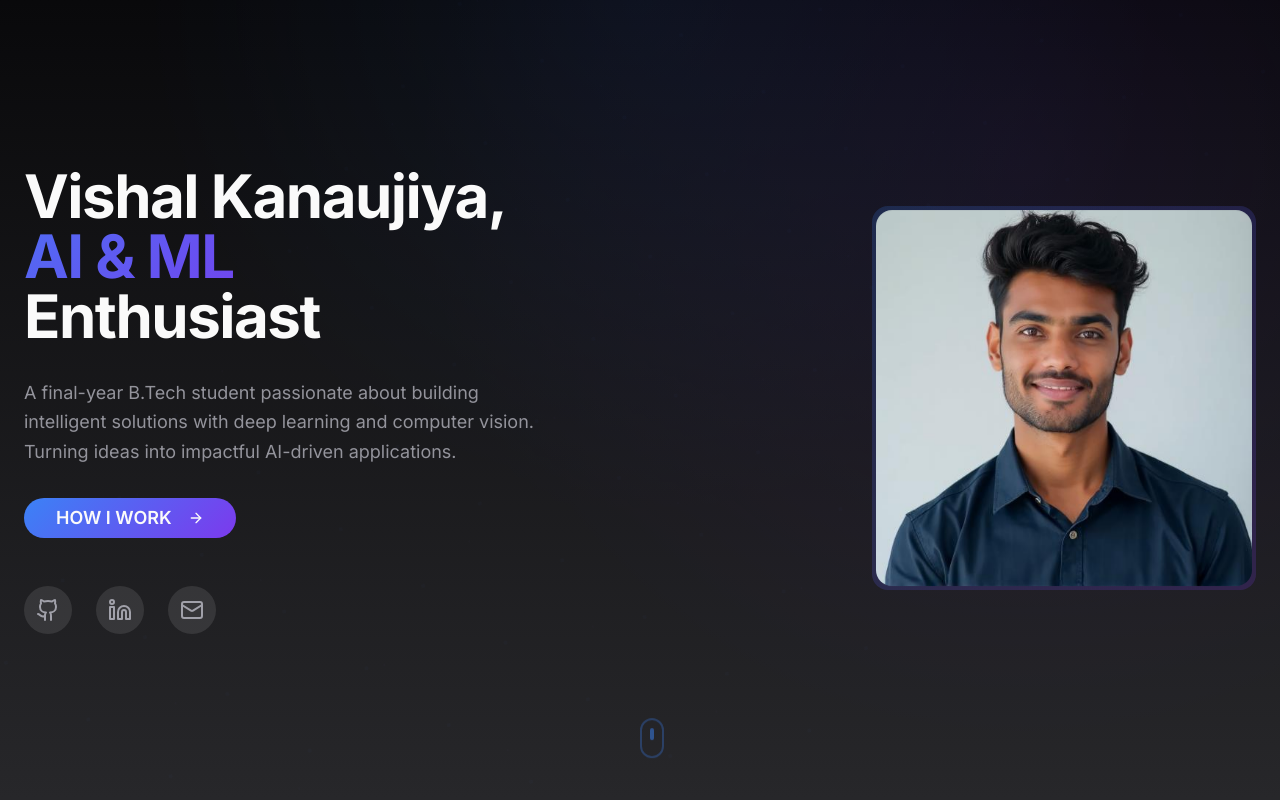
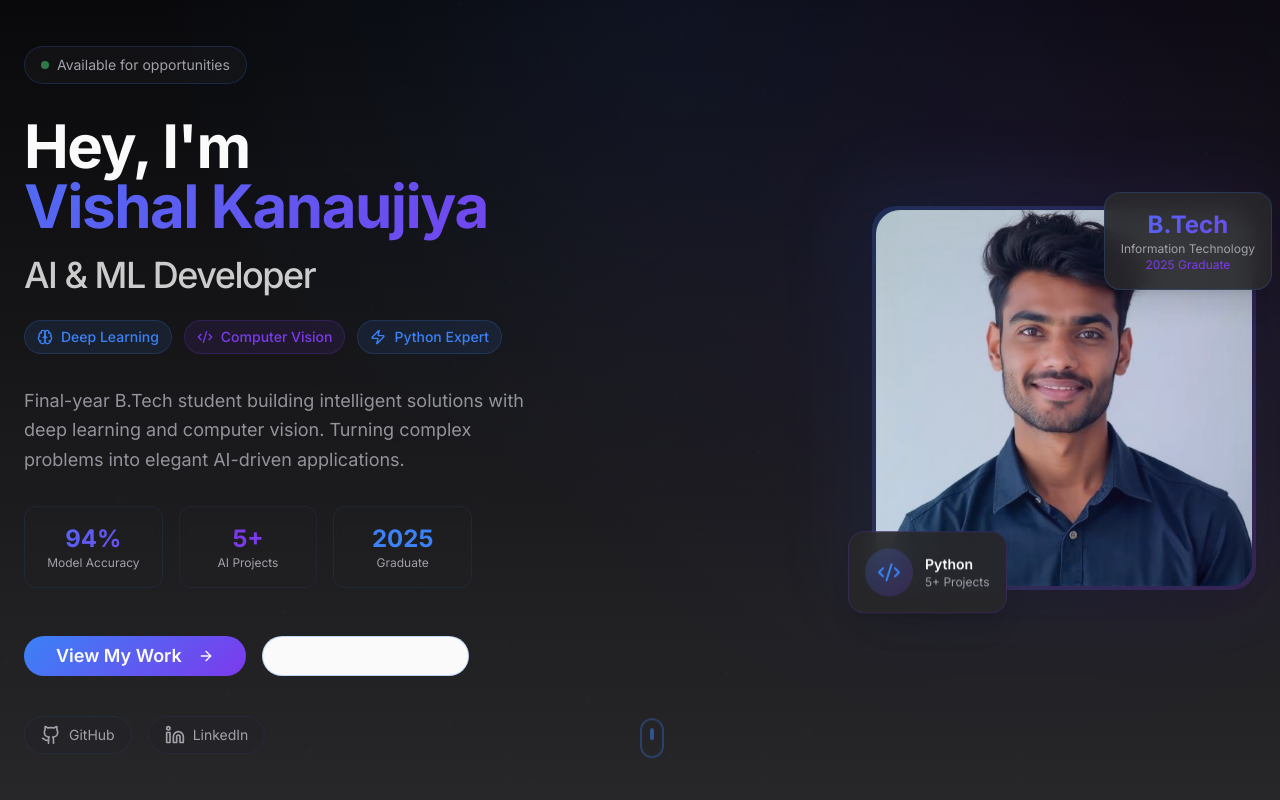
Before and after one commit to vishalkk098/vishalk-visionary-port, a React (Vite) app: page / in a window 1280 px wide. Shown: the top 800 px of the page. Built offline with nearby package versions, Linux system fonts and the light colour scheme.

Commit message:
Enhance hero section UI
Update hero section with modern UI elements and design.

```diff
--- a/src/components/portfolio/HeroSection.tsx
+++ b/src/components/portfolio/HeroSection.tsx
@@ -1,5 +1,5 @@
 import { Button } from "@/components/ui/button";
-import { ArrowRight, Download, Github, Linkedin, Mail } from "lucide-react";
+import { ArrowRight, Download, Github, Linkedin, Mail, Code2, Brain, Zap } from "lucide-react";
 import profileImage from "@/assets/vishal-profile.jpg";
 
 const HeroSection = () => {
@@ -19,73 +19,148 @@ const HeroSection = () => {
 
           {/* Left Content */}
           <div className="space-y-8 text-left">
+            {/* Status Badge */}
+            <div className="inline-flex items-center gap-2 px-4 py-2 rounded-full bg-card-dark/30 backdrop-blur-md border border-primary/20">
+              <div className="w-2 h-2 bg-green-400 rounded-full animate-pulse"></div>
+              <span className="text-sm text-muted-foreground-dark">Available for opportunities</span>
+            </div>
+
             {/* Name & Title */}
-            <div className="space-y-4">
+            <div className="space-y-6">
               <h1 className="text-4xl lg:text-6xl font-bold tracking-tight leading-tight">
-                <span className="text-foreground-dark">Vishal</span>{" "}
-                <span className="text-foreground-dark">Kanaujiya,</span>
+                <span className="text-foreground-dark">Hey, I'm</span>
                 <br />
-                <span className="text-gradient">AI & ML</span>
+                <span className="text-gradient">Vishal Kanaujiya</span>
                 <br />
-                <span className="text-foreground-dark">Enthusiast</span>
+                <span className="text-foreground-dark/80 text-3xl lg:text-4xl font-medium">
+                  AI & ML Developer
+                </span>
               </h1>
+
+              {/* Specialization Tags */}
+              <div className="flex flex-wrap gap-3 mt-4">
+                <div className="flex items-center gap-2 px-3 py-1.5 rounded-full bg-primary/10 border border-primary/20">
+                  <Brain className="w-4 h-4 text-primary" />
+                  <span className="text-sm text-primary font-medium">Deep Learning</span>
+                </div>
+                <div className="flex items-center gap-2 px-3 py-1.5 rounded-full bg-accent-purple/10 border border-accent-purple/20">
+                  <Code2 className="w-4 h-4 text-accent-purple" />
+                  <span className="text-sm text-accent-purple font-medium">Computer Vision</span>
+                </div>
+                <div className="flex items-center gap-2 px-3 py-1.5 rounded-full bg-primary/10 border border-primary/20">
+                  <Zap className="w-4 h-4 text-primary" />
+                  <span className="text-sm text-primary font-medium">Python Expert</span>
+                </div>
+              </div>
             </div>
 
             {/* Bio Tagline */}
             <p className="text-lg text-muted-foreground-dark/90 max-w-lg leading-relaxed">
-              A final-year B.Tech student passionate about building intelligent solutions
-              with deep learning and computer vision. Turning ideas into impactful AI-driven applications.
+              Final-year B.Tech student building intelligent solutions with deep learning and computer vision.
+              Turning complex problems into elegant AI-driven applications.
             </p>
 
-            {/* CTA Button */}
-            <div className="flex items-center gap-4">
+            {/* Stats Cards */}
+            <div className="grid grid-cols-3 gap-4 max-w-md">
+              <div className="text-center p-4 rounded-xl bg-card-dark/20 backdrop-blur-sm border border-primary/10">
+                <div className="text-2xl font-bold text-gradient">94%</div>
+                <div className="text-xs text-muted-foreground-dark">Model Accuracy</div>
+              </div>
+              <div className="text-center p-4 rounded-xl bg-card-dark/20 backdrop-blur-sm border border-accent-purple/10">
+                <div className="text-2xl font-bold text-accent-purple">5+</div>
+                <div className="text-xs text-muted-foreground-dark">AI Projects</div>
+              </div>
+              <div className="text-center p-4 rounded-xl bg-card-dark/20 backdrop-blur-sm border border-primary/10">
+                <div className="text-2xl font-bold text-primary">2025</div>
+                <div className="text-xs text-muted-foreground-dark">Graduate</div>
+              </div>
+            </div>
+
+            {/* CTA Buttons */}
+            <div className="flex flex-col sm:flex-row gap-4 pt-4">
               <Button
                 onClick={() => scrollToSection('portfolio')}
-                className="tech-button px-8 py-3 text-lg font-semibold rounded-full"
+                className="tech-button px-8 py-3 text-lg font-semibold rounded-full group"
               >
-                HOW I WORK
-                <ArrowRight className="ml-2 h-5 w-5" />
+                View My Work
+                <ArrowRight className="ml-2 h-5 w-5 group-hover:translate-x-1 transition-transform" />
+              </Button>
+              <Button
+                variant="outline"
+                onClick={() => scrollToSection('contact')}
+                className="px-8 py-3 text-lg font-semibold rounded-full border-primary/30 text-foreground-dark hover:bg-primary/10 backdrop-blur-sm"
+              >
+                <Mail className="mr-2 h-5 w-5" />
+                Get In Touch
               </Button>
             </div>
 
             {/* Social Links */}
-            <div className="flex gap-6 pt-4">
+            <div className="flex gap-4 pt-2">
               <a
                 href="https://github.com/vishalkk098"
                 target="_blank"
                 rel="noopener noreferrer"
-                className="p-3 rounded-full bg-card/10 hover:bg-primary/20 transition-all duration-300 hover:scale-110 group"
+                className="flex items-center gap-2 px-4 py-2 rounded-full bg-card-dark/20 backdrop-blur-sm border border-primary/10 hover:border-primary/30 transition-all duration-300 hover:scale-105 group"
               >
-                <Github className="h-6 w-6 text-muted-foreground-dark group-hover:text-primary transition-colors" />
+                <Github className="h-5 w-5 text-muted-foreground-dark group-hover:text-primary transition-colors" />
+                <span className="text-sm text-muted-foreground-dark group-hover:text-primary">GitHub</span>
               </a>
               <a
                 href="https://linkedin.com/in/vishal-kanaujiya-390654291"
                 target="_blank"
                 rel="noopener noreferrer"
-                className="p-3 rounded-full bg-card/10 hover:bg-primary/20 transition-all duration-300 hover:scale-110 group"
+                className="flex items-center gap-2 px-4 py-2 rounded-full bg-card-dark/20 backdrop-blur-sm border border-accent-purple/10 hover:border-accent-purple/30 transition-all duration-300 hover:scale-105 group"
               >
-                <Linkedin className="h-6 w-6 text-muted-foreground-dark group-hover:text-primary transition-colors" />
-              </a>
-              <a
-                href="mailto:vishalkannaujiya144@gmail.com"
-                className="p-3 rounded-full bg-card/10 hover:bg-primary/20 transition-all duration-300 hover:scale-110 group"
-              >
-                <Mail className="h-6 w-6 text-muted-foreground-dark group-hover:text-primary transition-colors" />
+                <Linkedin className="h-5 w-5 text-muted-foreground-dark group-hover:text-accent-purple transition-colors" />
+                <span className="text-sm text-muted-foreground-dark group-hover:text-accent-purple">LinkedIn</span>
               </a>
             </div>
           </div>
 
-          {/* Right Content - Profile Image */}
+          {/* Right Content - Enhanced Profile Section */}
           <div className="relative flex justify-center lg:justify-end">
-            {/* Main Profile Image */}
+            {/* Main Profile Container */}
+            <div className="relative">
+              {/* Profile Image */}
               <div className="relative z-20 animate-float">
-              <div className="w-80 h-80 lg:w-96 lg:h-96 rounded-2xl overflow-hidden bg-gradient-to-br from-primary/20 to-accent-purple/20 p-1">
-                <div className="w-full h-full rounded-2xl overflow-hidden">
+                <div className="w-80 h-80 lg:w-96 lg:h-96 rounded-3xl overflow-hidden bg-gradient-to-br from-primary/20 to-accent-purple/20 p-1 shadow-2xl">
+                  <div className="w-full h-full rounded-3xl overflow-hidden bg-gradient-to-br from-card-dark/50 to-card-dark/30 backdrop-blur-sm">
                     <img
                       src={profileImage}
                       alt="Vishal Kanaujiya - AI & ML Enthusiast"
                       className="w-full h-full object-cover"
                     />
+                  </div>
+                </div>
+
+                {/* Glowing Effect */}
+                <div className="absolute -inset-4 bg-gradient-to-r from-primary/20 to-accent-purple/20 rounded-3xl blur-2xl opacity-60 animate-pulse"></div>
+              </div>
+
+              {/* Floating Achievement Badge */}
+              <div className="absolute -top-4 -right-4 z-30">
+                <div className="bg-card-dark/90 backdrop-blur-md rounded-2xl p-4 border border-primary/20 shadow-xl animate-float" style={{animationDelay: '1s'}}>
+                  <div className="text-center">
+                    <div className="text-2xl font-bold text-gradient">B.Tech</div>
+                    <div className="text-xs text-muted-foreground-dark">Information Technology</div>
+                    <div className="text-xs text-accent-purple">2025 Graduate</div>
+                  </div>
+                </div>
+              </div>
+
+              {/* Floating Skills Indicator */}
+              <div className="absolute -bottom-6 -left-6 z-30">
+                <div className="bg-card-dark/90 backdrop-blur-md rounded-2xl p-4 border border-accent-purple/20 shadow-xl animate-float" style={{animationDelay: '2s'}}>
+                  <div className="flex items-center gap-3">
+                    <div className="w-12 h-12 rounded-full bg-gradient-to-br from-primary/20 to-accent-purple/20 flex items-center justify-center">
+                      <Code2 className="w-6 h-6 text-primary" />
+                    </div>
+                    <div>
+                      <div className="text-sm font-semibold text-foreground-dark">Python</div>
+                      <div className="text-xs text-muted-foreground-dark">5+ Projects</div>
+                    </div>
+                  </div>
                 </div>
               </div>
             </div>
```
Lines whose indentation alone changed are shown as unchanged.
